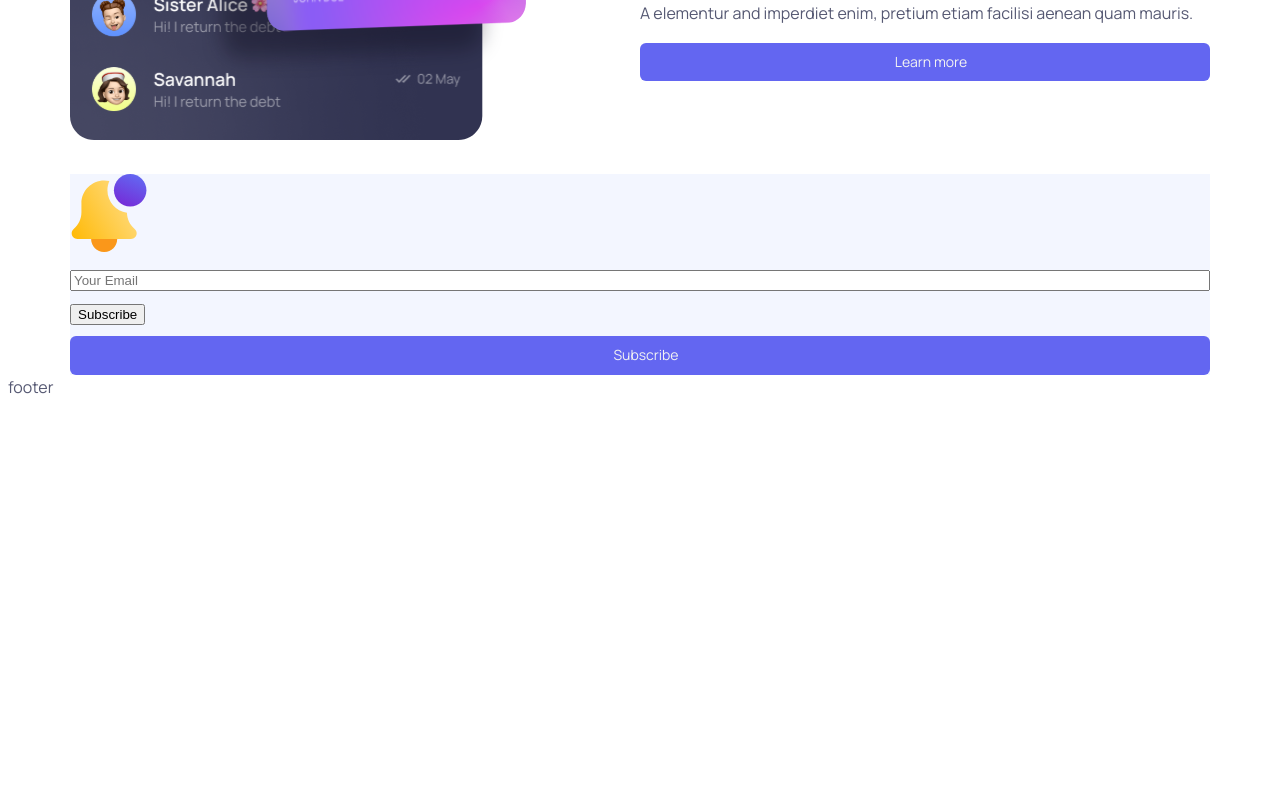
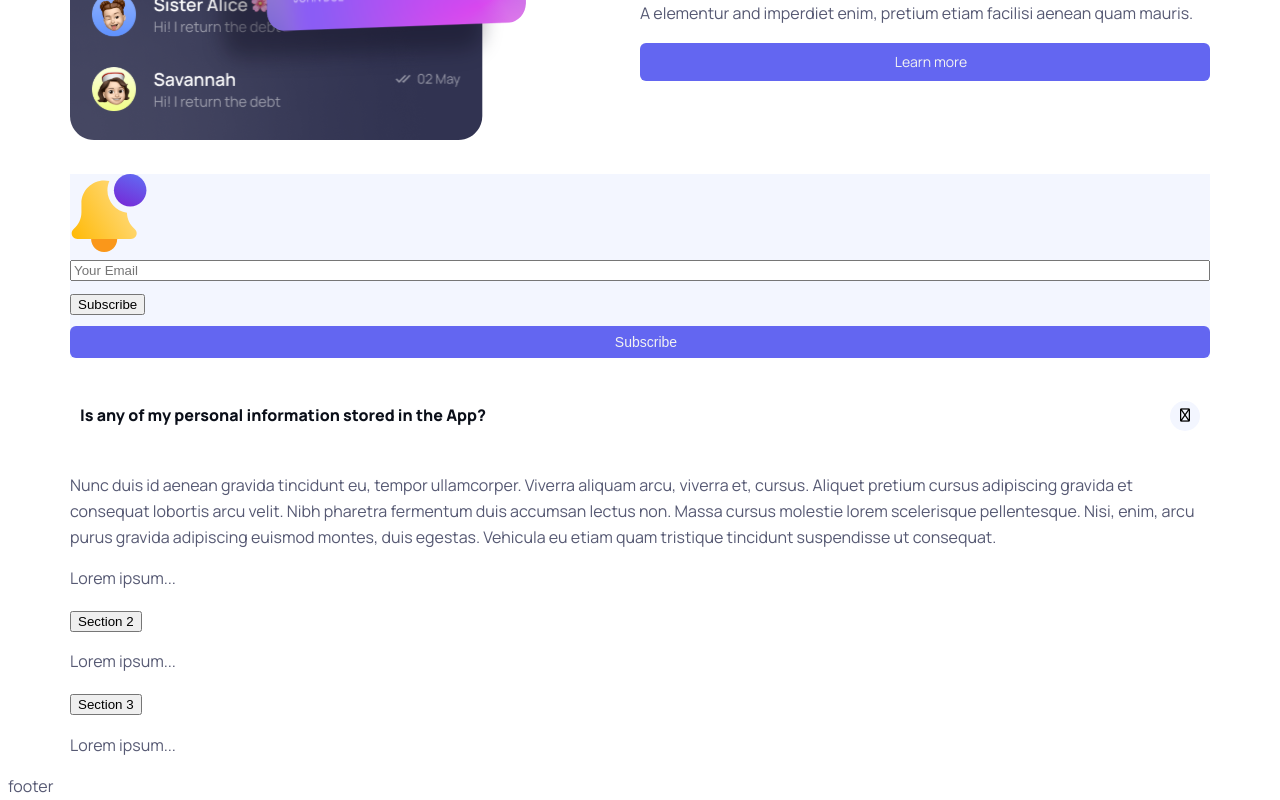
Before and after one commit to Dessezar/html-css-assignment, a React (Vite) app in the folder Inlamningsuppgift-html/silicon-new/: page / in a window 1280 px wide. Shown: the part 2665-3465 px from the top of the page. Before the commit the page ends 3065 px from the top, so only its background shows below. Built offline with nearby package versions, Linux system fonts and the light colour scheme; some icons are missing.

Commit message:
forms done, working on accordion

```diff
--- a/Inlamningsuppgift-html/silicon-new/src/css/scss/_sections.scss
+++ b/Inlamningsuppgift-html/silicon-new/src/css/scss/_sections.scss
@@ -4,3 +4,5 @@
 @import './sections/appfeatures';
 @import './sections/transferfeatures';
 @import './sections/subscribe';
+@import './sections/contactUs';
+@import './sections/FAQ';
--- /dev/null
+++ b/Inlamningsuppgift-html/silicon-new/src/css/scss/sections/_FAQ.scss
@@ -0,0 +1,25 @@
+.container{
+    .card{
+        .card-title{
+            padding: 10px;
+            display: flex;
+            justify-content: space-between;
+            align-items: center;
+
+            #accordion-button{
+                background-color: $gray-100;
+                border: none;
+                border-radius: 50%;
+                height: 30px;
+                width: 30px;
+            }
+
+
+
+
+
+
+
+        }
+    }
+}
--- a/Inlamningsuppgift-html/silicon-new/src/views/Contact.jsx
+++ b/Inlamningsuppgift-html/silicon-new/src/views/Contact.jsx
@@ -1,8 +1,10 @@
 import React from 'react'
+import ContactUs from './sections/ContactUs'
 
 const Contact = () => {
   return (
     <main>
+      <ContactUs />
 
 
     </main>
--- a/Inlamningsuppgift-html/silicon-new/src/views/Home.jsx
+++ b/Inlamningsuppgift-html/silicon-new/src/views/Home.jsx
@@ -4,6 +4,7 @@ import Brands from './sections/Brands'
 import Appfeatures from './sections/Appfeatures'
 import Transferfeatures from './sections/Transferfeatures'
 import Subscribe from './sections/Subscribe'
+import FAQ from './sections/FAQ'
 
 const Home = () => {
   return (
@@ -13,6 +14,7 @@ const Home = () => {
       <Appfeatures />
       <Transferfeatures />
       <Subscribe />
+      <FAQ />
     </main>
   )
 }
--- /dev/null
+++ b/Inlamningsuppgift-html/silicon-new/src/views/sections/ContactUs.jsx
@@ -0,0 +1,112 @@
+import React, { useState, useEffect } from 'react'
+
+const ContactUs = () => {
+    const [fullName, setfullName] = useState("")
+    const [email, setEmail] = useState("")
+    const [specialistArray, setSpecialistArray] = useState([])
+    const [specialist, setSpecialist] = useState("")
+    const [date, setDate] = useState("")
+    const [time, setTime] = useState("")
+
+const handleSubmit = async (e) => {
+    e.preventDefault()
+
+    const form = {
+        fullName,
+        email,
+        specialist,
+        date,
+        time
+    }
+
+    const apiURL = `https://kyhnet23-assignment.azurewebsites.net/api/book-appointment`
+    const res = await fetch(`${apiURL}`,{
+        method: "post",
+        headers: {"content-type" : "application/json"},
+        body:JSON.stringify(form)
+
+    })
+
+
+    console.log(res)
+
+    if(res.status === 200)
+        console.log("allt gick bra")
+    if(res.status === 400)
+        console.log("något gick fel")
+}
+
+const getData = async () => {
+    const apiSpec = `https://kyhnet23-assignment.azurewebsites.net/api/specialists`
+    const resSpec = await fetch(`${apiSpec}`)
+
+    const data = await resSpec.json()
+    const specData = data;
+
+    setSpecialistArray(specData)
+
+    return specData;
+
+
+}
+useEffect(() => {
+    getData();
+}, []);
+
+  return (
+<main>
+    <div className="container">
+        <div className="contakt-content">
+
+            <form onSubmit={handleSubmit} noValidate>
+                <label htmlFor="name">Full name</label>
+                <input id='name' value={fullName} onChange={(e) => setfullName(e.target.value)} type="text" />
+
+                <label htmlFor="email">Email address</label>
+                <input id='email' value={email} onChange={(e) => setEmail(e.target.value)} type="email" />
+
+                <label htmlFor="specialist">Specialist</label>
+                <select name="" id="specialist" onChange={(e) => setSpecialist(e.target.value)}>
+                 {specialistArray.map((specialist) => (
+                    <option value="specialist" key={specialist.id}>{specialist.firstName}</option>
+                    ))}
+                </select>
+
+                <label htmlFor="date">Date</label>
+                <input id='date' value={date} onChange={(e) => setDate(e.target.value)} type="date" />
+
+                <label htmlFor="time">Time</label>
+                <input id='time' value={time} onChange={(e) => setTime(e.target.value)} type="time" />
+
+
+
+
+
+
+
+                <div className="subscribe-button"><button type='submit'>Make an appointment</button></div>
+                <button type="submit" id="btn-account" className="btn btn-theme" href="signin.html"><i className="fa-regular"></i>Make an appointment</button>
+            </form>
+
+            <div className="text-content">
+
+                <h1>Contact Us</h1>
+
+                <div className="icon-and-text">
+                    <h4>email us</h4>
+                    <p>Please feel free to drop us a line. We will respond as soon as possible.</p>
+                </div>
+
+                <div className="icon-and-text">
+                    <h4>email us</h4>
+                    <p>Please feel free to drop us a line. We will respond as soon as possible.</p>
+                </div>
+
+            </div>
+        </div>
+    </div>
+</main>
+)
+}
+
+export default ContactUs
--- /dev/null
+++ b/Inlamningsuppgift-html/silicon-new/src/views/sections/FAQ.jsx
@@ -0,0 +1,62 @@
+import React from 'react'
+
+const FAQ = () => {
+
+    var acc = document.getElementsByClassName("accordion");
+    var i;
+
+    for (i = 0; i < acc.length; i++) {
+      acc[i].addEventListener("click", function() {
+        /* Toggle between adding and removing the "active" class,
+        to highlight the button that controls the panel */
+        this.classList.toggle("active");
+
+        /* Toggle between hiding and showing the active panel */
+        var panel = this.nextElementSibling;
+        if (panel.style.display === "block") {
+          panel.style.display = "none";
+        } else {
+          panel.style.display = "block";
+        }
+      });
+    }
+
+
+
+
+
+  return (
+<main>
+    <div className="container">
+
+        <div className="card">
+            <div className="card-title">
+                <h6>Is any of my personal information stored in the App?</h6>
+                <button id='accordion-button' className='fa-regular fa-chevron-down'></button>
+            </div>
+            <div className="card-body">
+            Nunc duis id aenean gravida tincidunt eu, tempor ullamcorper. Viverra aliquam arcu, viverra et, cursus. Aliquet pretium cursus adipiscing gravida et consequat lobortis arcu velit. Nibh pharetra fermentum duis accumsan lectus non. Massa cursus molestie lorem scelerisque pellentesque. Nisi, enim, arcu purus gravida adipiscing euismod montes, duis egestas. Vehicula eu etiam quam tristique tincidunt suspendisse ut consequat.
+            </div>
+        </div>
+
+
+
+        <div className="panel">
+        <p>Lorem ipsum...</p>
+        </div>
+
+        <button className="accordion">Section 2</button>
+        <div className="panel">
+        <p>Lorem ipsum...</p>
+        </div>
+
+        <button className="accordion">Section 3</button>
+        <div className="panel">
+        <p>Lorem ipsum...</p>
+        </div>
+    </div>
+</main>
+)
+}
+
+export default FAQ
--- a/Inlamningsuppgift-html/silicon-new/src/views/sections/Subscribe.jsx
+++ b/Inlamningsuppgift-html/silicon-new/src/views/sections/Subscribe.jsx
@@ -4,13 +4,60 @@ import Notification from "../../images/icons/notification.svg"
 const Subscribe = () => {
     const [email, setEmail] = useState("")
 
+    const handleSubmit = async (e) => {
+        e.preventDefault()
 
-    fetch("",{
+        // const inputEmail = e.target[0].value;
+        // validateEmail(inputEmail);
+
+        const apiURL = `https://kyhnet23-assignment.azurewebsites.net/api/subscribe?email=${e.target[0].value}`
+        const res = await fetch(`${apiURL}`,{
             method: "post"
 
         })
 
+        console.log(res)
 
+        if(res.status === 200)
+            console.log("allt gick bra")
+        if(res.status === 400)
+            console.log("något gick fel")
+
+        // function validateEmail(email) {
+        //     if (email.length === 0)
+        //         console.log('du måste ange en e-postadress')
+        //     else if ()
+        //         console.log('du måste ange en giltigt e-postadress')
+        // }
+        // const emailValidator = (e) => {
+        //     let sibling = document.getElementById(e.target.id).nextElementSibling
+        //     const regEx = /^(([^<>()[\]\\.,;:\s@"]+(\.[^<>()[\]\\.,;:\s@"]+)*)|.(".+"))@((\[[0-9]{1,3}\.[0-9]{1,3}\.[0-9]{1,3}\.[0-9]{1,3}\])|(([a-zA-Z\-0-9]+\.)+[a-zA-Z]{2,}))$/
+
+        //     if (regEx.test(e.target.value)) {
+        //         sibling.innerHTML = ""
+        //         return true
+        //     }
+
+        //     sibling.innerHTML = e.target.dataset.valRequired
+        //     return false
+        // }
+
+    }
+
+
+    // fetch("https://kyhnet23-assignment.azurewebsites.net/api/subscribe",{
+    //     method: "post",
+    //     headers: {
+    //         "content-type" : "apploication/json"
+    //     },
+    //     body: json
+    // })
+    // .then(res => {
+    //     if (res.status === 200)
+    //         console.log("you are subscribed")
+    //     if (res.status === 400)
+    //         console.log("something went wrong")
+    // })
 
   return (
     <main>
@@ -18,11 +65,10 @@ const Subscribe = () => {
             <div className="subscribe-container">
                 <div className="content">
                     <div><img src={Notification} alt="notification bell" /></div>
-                <form>
-                    <label htmlFor=""></label>
+                    <form onSubmit={handleSubmit} noValidate>
                         <input value={email} onChange={(e) => setEmail(e.target.value)} type="email" placeholder='Your Email' />
                         <div className="subscribe-button"><button type='submit'>Subscribe</button></div>
-                    <a type id="btn-account" className="btn btn-theme" href="signin.html"><i className="fa-regular"></i>Subscribe</a>
+                        <button type="submit" id="btn-account" className="btn btn-theme" href="signin.html"><i className="fa-regular"></i>Subscribe</button>
                     </form>
                 </div>
             </div>
```
Also changed, not shown: Inlamningsuppgift-html/silicon-new/src/css/main.min.css, Inlamningsuppgift-html/silicon-new/src/css/scss/sections/_contactUs.scss (added). Lines whose indentation alone changed are shown as unchanged.
